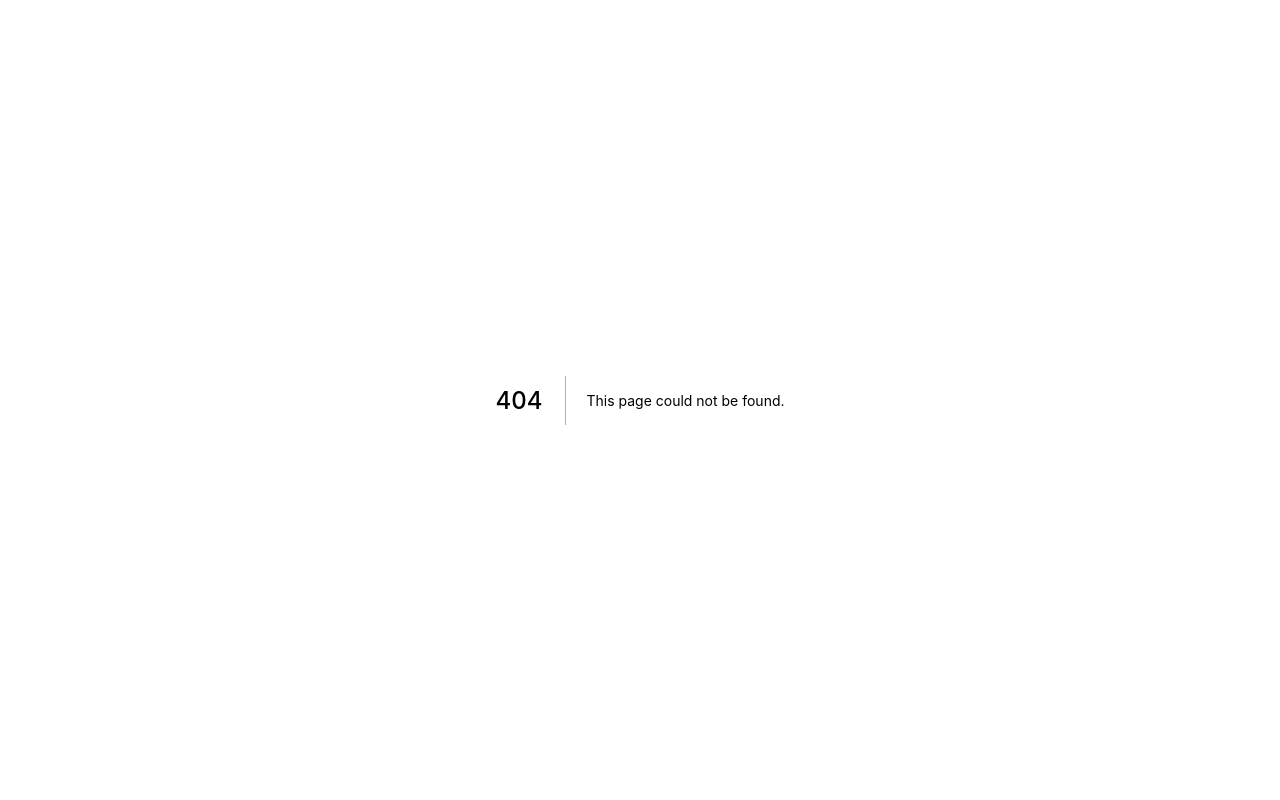
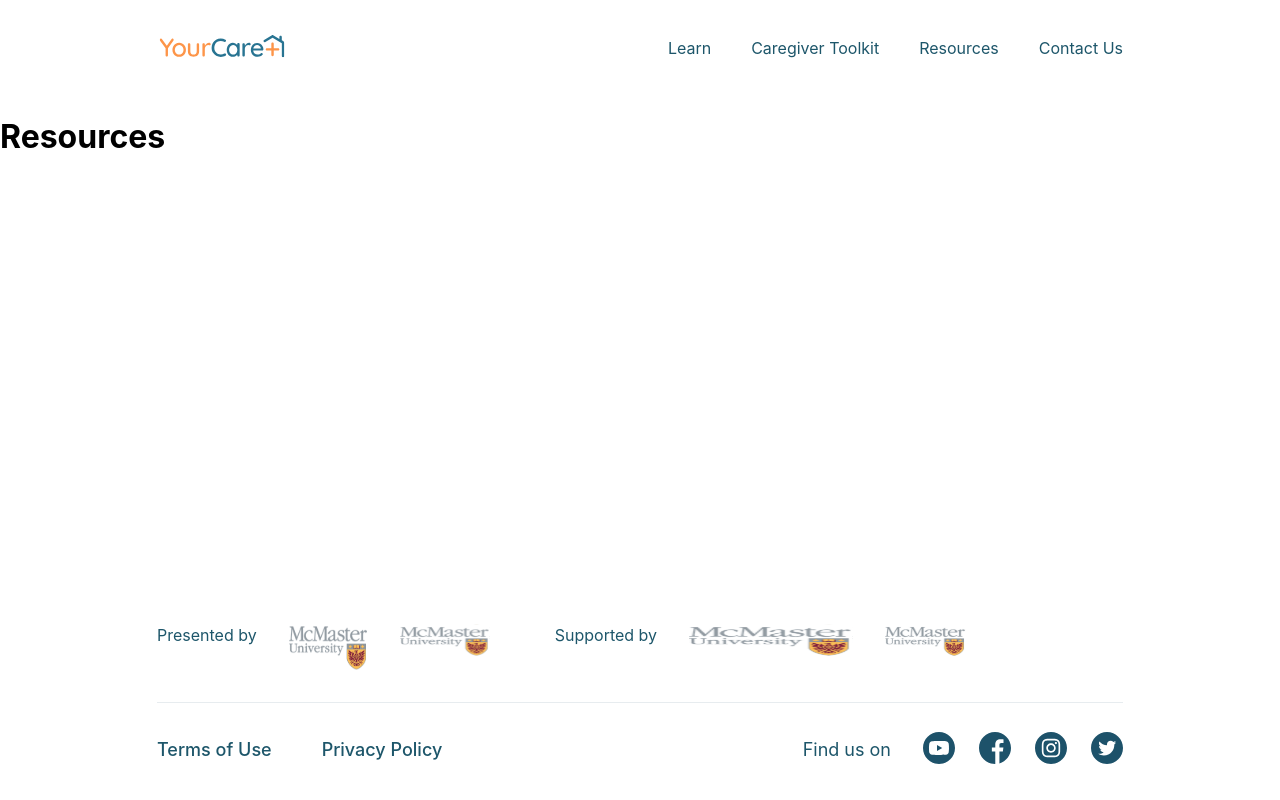
Before and after one commit to Masha39/care-proj, a Next.js app: page /resources in a window 1280 px wide. Before the commit this address had no page. Built offline with nearby package versions, Linux system fonts and the light colour scheme.

Commit message:
router is done and fix the footer

```diff
--- a/src/components/Footer/Footer.module.scss
+++ b/src/components/Footer/Footer.module.scss
@@ -1,7 +1,7 @@
 .footer {
   margin-top: auto;
   padding-bottom: 24px;
-  flex: 0 0 auto;
+
 }
 
 .footerTop {
--- a/src/components/Footer/Footer.tsx
+++ b/src/components/Footer/Footer.tsx
@@ -13,8 +13,8 @@ const Footer = () => {
     {value: 'Privacy Policy', href: '/privacy-policy'},
   ]
   return (
-    <div className='container'>
-      <footer className={styles.footer}>
+    <div className={styles.footer}>
+      <footer className='container'>
         <div className={styles.footerTop}>
           <div className={styles.itemWrapperLeft}>
             <span>Presented by</span>
@@ -36,7 +36,7 @@ const Footer = () => {
             <ul>
               {items.map((item, i) => (
                 <li key={i}>
-                  <Link href={item.href} >{item.value}</Link>
+                  <Link href={item.href}><a>{item.value}</a></Link>
                 </li>
               ))}
             </ul>
--- a/src/components/Header/Header.module.scss
+++ b/src/components/Header/Header.module.scss
@@ -1,6 +1,6 @@
 
 .wrapper {
-  flex: 1 0 auto;
+
 }
 .header {
   @include flexBase;
--- a/src/components/Header/Header.tsx
+++ b/src/components/Header/Header.tsx
@@ -33,7 +33,7 @@ const Header = () => {
             <ul className={styles.headerList}>
               {items.map((item, i) => (
                 <li key={i} >
-                  <Link href={item.href} >{item.value}</Link>
+                  <Link href={item.href}><a>{item.value}</a></Link>
                 </li>
               ))}
             </ul>
@@ -44,7 +44,7 @@ const Header = () => {
         <ul className={styles.headerList}>
           {items.map((item, i) => (
             <li key={i}>
-              <Link href={item.href} >{item.value}</Link>
+              <Link href={item.href}><a>{item.value}</a></Link>
             </li>
           ))}
         </ul>
--- /dev/null
+++ b/src/pages/resources.tsx
@@ -0,0 +1,12 @@
+import React from 'react';
+import Layout from '../layouts/Layout';
+const Resources = () => {
+  return (
+    <>
+      <Layout><h1>Resources</h1></Layout>
+
+    </>
+  );
+};
+
+export default Resources;
```
Also changed, not shown: src/pages/caregiver-toolkit.tsx (added, +11 -0 lines), src/pages/contact-us.tsx (added, +11 -0 lines), src/pages/learn.tsx (added, +11 -0 lines), src/pages/privacy-policy.tsx (added, +14 -0 lines), src/pages/terms-of-use.tsx (added, +12 -0 lines).
